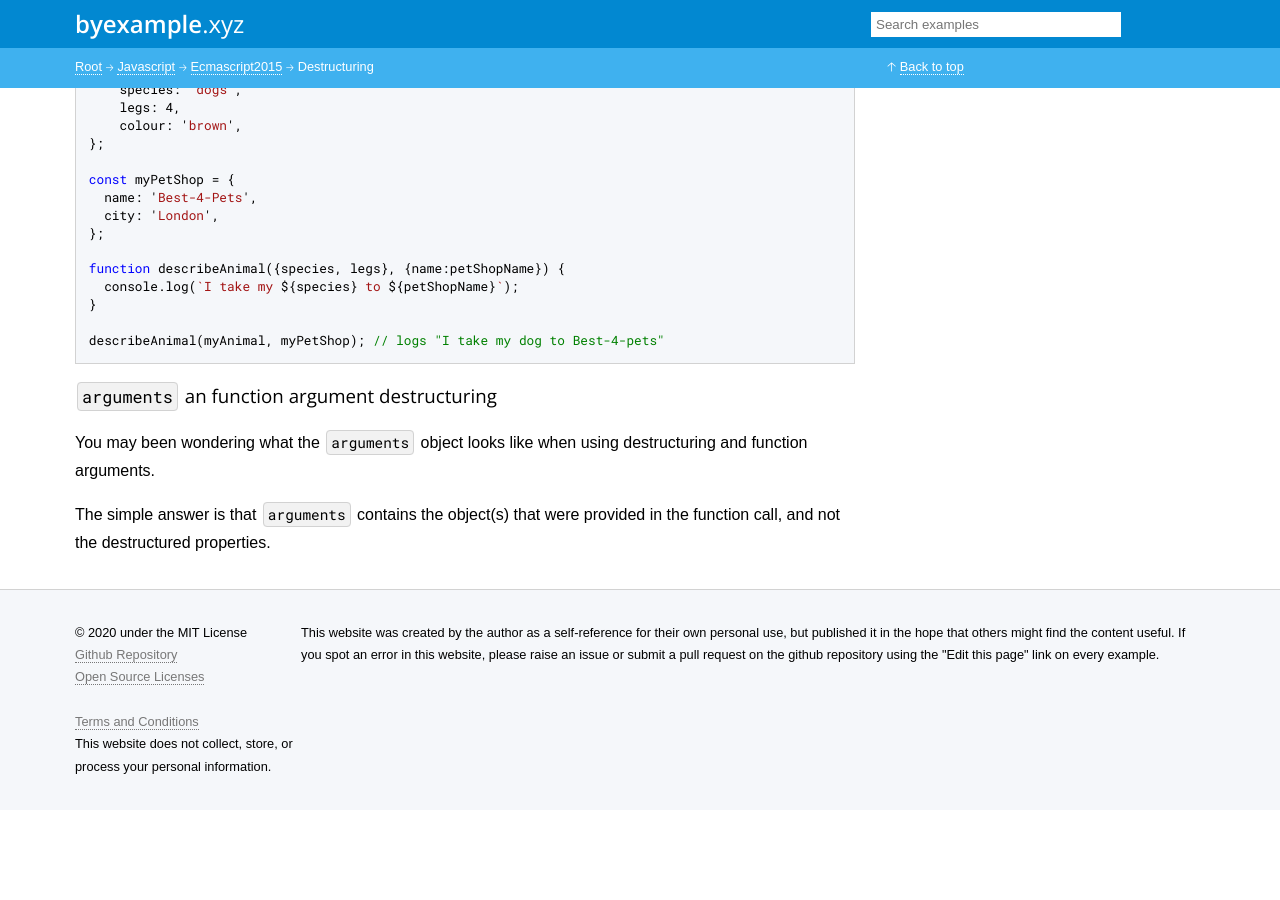
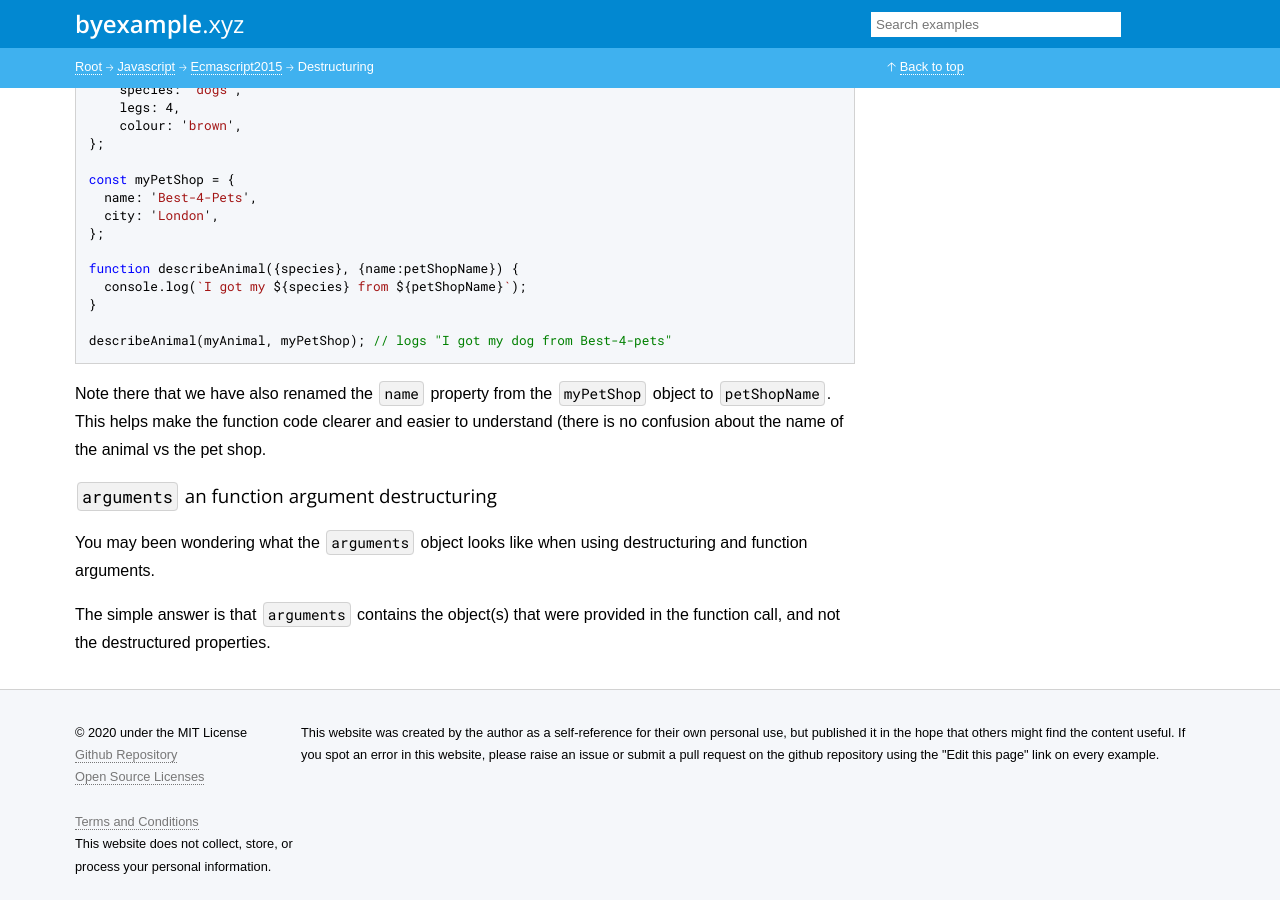
Before and after one commit to matt1/byexample.xyz, a Jekyll site: the page built from _examples/javascript/ECMAScript2015/destructuring.md, in a window 1280 px wide and 900 px high, scrolled down 2255 px. Built offline with Jekyll 4.4.1, drawn with Linux system fonts in a browser that asks for light colours; before the commit the page ends 3065 px from its top, so only the background shows below that.

Commit message:
Update destructuring.md

````diff
--- a/_examples/javascript/ECMAScript2015/destructuring.md
+++ b/_examples/javascript/ECMAScript2015/destructuring.md
@@ -134,12 +134,17 @@ const myPetShop = {
   city: 'London',
 };
 
-function describeAnimal({species, legs}, {name:petShopName}) {
-  console.log(`I take my ${species} to ${petShopName}`);
+function describeAnimal({species}, {name:petShopName}) {
+  console.log(`I got my ${species} from ${petShopName}`);
 }
 
-describeAnimal(myAnimal, myPetShop); // logs "I take my dog to Best-4-pets"
+describeAnimal(myAnimal, myPetShop); // logs "I got my dog from Best-4-pets"
 ```
+
+Note there that we have also renamed the `name` property from the `myPetShop`
+object to `petShopName`. This helps make the function code clearer and easier
+to understand (there is no confusion about the name of the animal vs the
+pet shop.
 
 ### `arguments` an function argument destructuring
 
````
